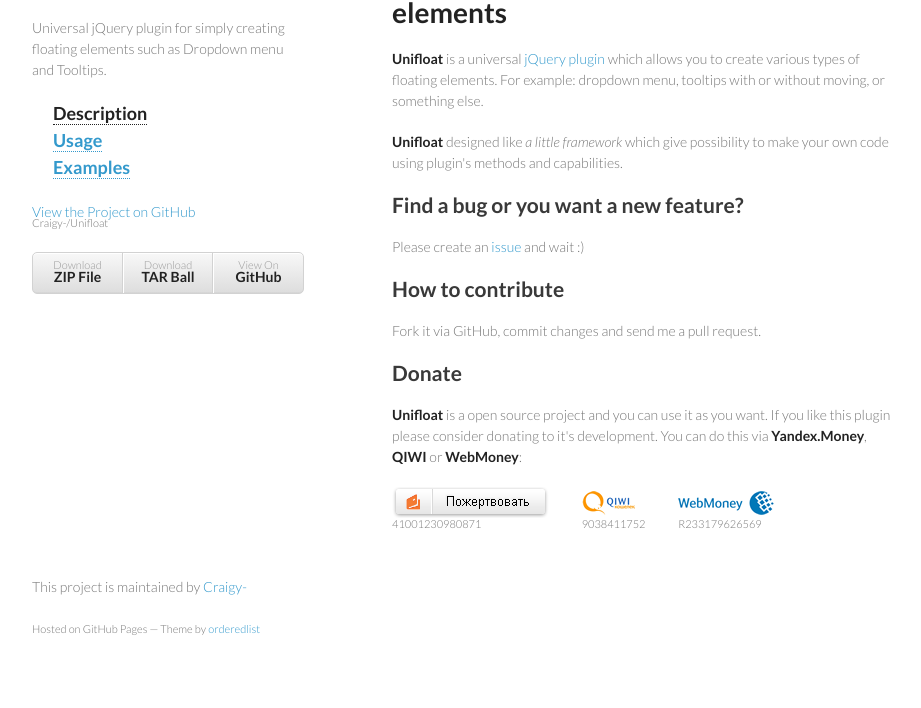
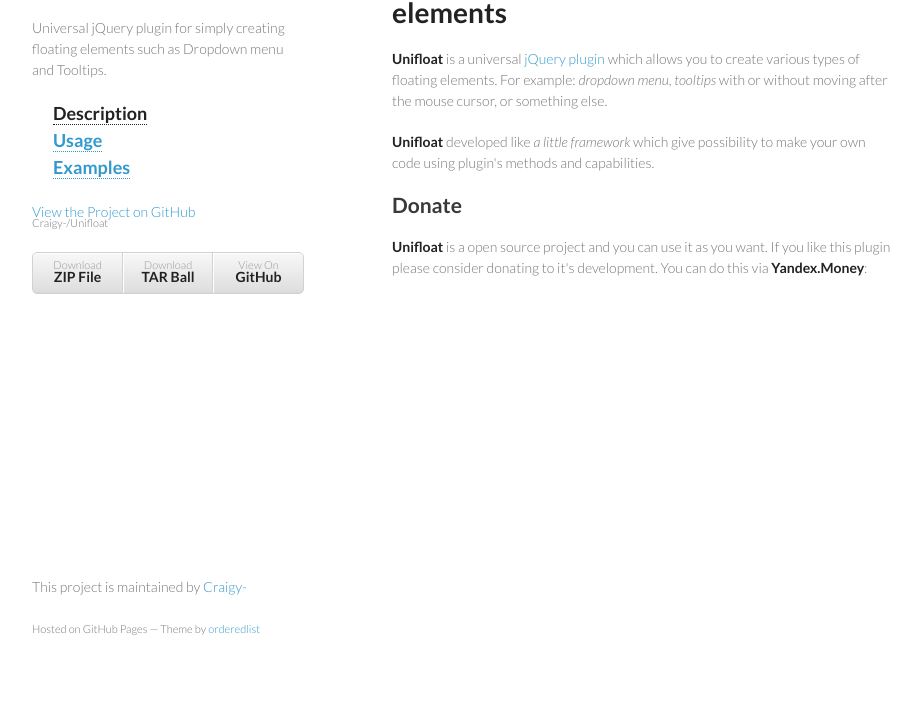
Before and after one commit to Craigy-/Unifloat, a plain HTML site: page index.html in a window 1280 px wide. Shown: the part 92-800 px from the top of the page, without its empty margins (178-1099 px from the left). Drawn offline with Linux system fonts and the light colour scheme; a script that the page names is missing.

Commit message:
New donate widget, some fixes.

```diff
--- a/index.html
+++ b/index.html
@@ -50,26 +50,14 @@
         <div class="sections" id="description">
           <h1>Unifloat &mdash; simply creating floating elements</h1>
 
-          <p><b>Unifloat</b> is a universal <a href="https://github.com/jquery/jquery">jQuery</a> <a href="https://github.com/jquery/plugins.jquery.com">plugin</a> which allows you to create various types of floating elements. For example: dropdown menu, tooltips with or without moving, or something else.</p>
+          <p><b>Unifloat</b> is a universal <a href="https://github.com/jquery/jquery">jQuery</a> <a href="https://github.com/jquery/plugins.jquery.com">plugin</a> which allows you to create various types of floating elements. For example: <i>dropdown menu</i>, <i>tooltips</i> with or without moving after the mouse cursor, or something else.</p>
 
-          <p><b>Unifloat</b> designed like <em>a little framework</em> which give possibility to make your own code using plugin's methods and capabilities.</p>
-
-          <h2>Find a bug or you want a new feature?</h2>
-
-          <p>Please create an <a href="https://github.com/Craigy-/Unifloat/issues">issue</a> and wait :)</p>
-
-          <h2>How to contribute</h2>
-
-          <p>Fork it via GitHub, commit changes and send me a pull request.</p>
+          <p><b>Unifloat</b> developed like <i>a little framework</i> which give possibility to make your own code using plugin's methods and capabilities.</p>
 
           <h2>Donate</h2>
 
-          <p><b>Unifloat</b> is a open source project and you can use it as you want. If you like this plugin please consider donating to it's development. You can do this via <b>Yandex.Money</b>, <b>QIWI</b> or <b>WebMoney</b>:</p>
-          <ul class="donate">
-          <li><a href="http://money.yandex.ru" class="no-content"><img src="images/ya_money.png" alt=""><small>41001230980871</small></a></li>
-          <li><a href="http://qiwi.ru" class="no-content"><img src="images/qiwi.png" alt=""><small>9038411752</small></a></li>
-          <li><a href="http://webmoney.ru" class="no-content"><img src="images/webmoney.png" alt=""><small>R233179626569</small></a></li>
-          </ul>
+          <p><b>Unifloat</b> is a open source project and you can use it as you want. If you like this plugin please consider donating to it's development. You can do this via <b>Yandex.Money</b>:</p>
+          <iframe frameborder="0" allowtransparency="true" scrolling="no" src="https://money.yandex.ru/embed/shop.xml?account=41001230980871&quickpay=shop&payment-type-choice=on&mobile-payment-type-choice=on&writer=seller&targets=OpenSource+projects+donate&targets-hint=&default-sum=50&button-text=04&successURL=https%3A%2F%2Fgithub.com%2FCraigy-%2F" width="500" height="200"></iframe>
         </div>
 
         <div class="sections" id="usage">
@@ -84,7 +72,7 @@
       </section>
 
       <footer>
-        <p>This project is maintained by <a href="https://github.com/Craigy-">Craigy-</a></p>
+        <p>This project is maintained by <a href="https://github.com/Craigy-/">Craigy-</a></p>
         <p><small>Hosted on GitHub Pages &mdash; Theme by <a href="https://github.com/orderedlist">orderedlist</a></small></p>
       </footer>
     </div>
--- a/params.json
+++ /dev/null
@@ -1 +0,0 @@
-{"google":"","name":"Unifloat","body":"Unifloat - simply creating floating elements\r\n============================================\r\n\r\n**Unifloat** is a universal [jQuery](https://github.com/jquery) [plugin](https://github.com/jquery/plugins.jquery.com) which allows you to create various types of floating elements. For example: dropdown menu, tooltips with or without moving, or something else.\r\n\r\n**Unifloat** designed like *a little framework* which give possibility to make your own code using plugin's methods and capabilities.\r\n\r\nTo see a bunch of examples in action and read a full documentation please visit [the plugin's website](http://craigy-.github.com/Unifloat/).\r\n\r\nFind a bug or you want a new feature?\r\n------------\r\n\r\nPlease create an [issue](https://github.com/Craigy-/Unifloat/issues) and wait :)\r\n\r\n\r\nContributing\r\n------------\r\n\r\nFork it via GitHub, commit changes and send me a pull request.","tagline":"Universal jQuery plugin for simply creating floating elements such as Dropdown menu and Tooltips.","note":"Don't delete this file! It's used internally to help with page regeneration."}
--- a/stylesheets/styles.css
+++ b/stylesheets/styles.css
@@ -208,18 +208,6 @@
   min-height:943px;
 }
 
-section .donate {
-  margin:0;
-  padding:0;
-}
-
-section .donate li {
-  display:inline-block;
-  margin:0 30px 0 0;
-  padding:0;
-  list-style:none;
-}
-
 small {
   font-size:11px;
 }
```
Also changed, not shown: images/qiwi.png (deleted), images/webmoney.png (deleted).
